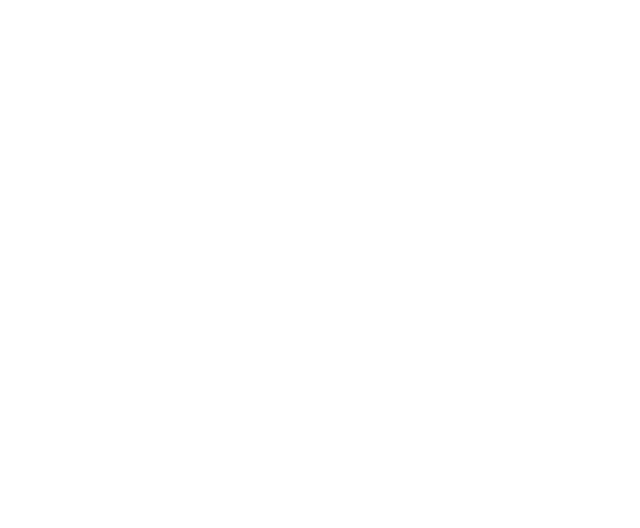
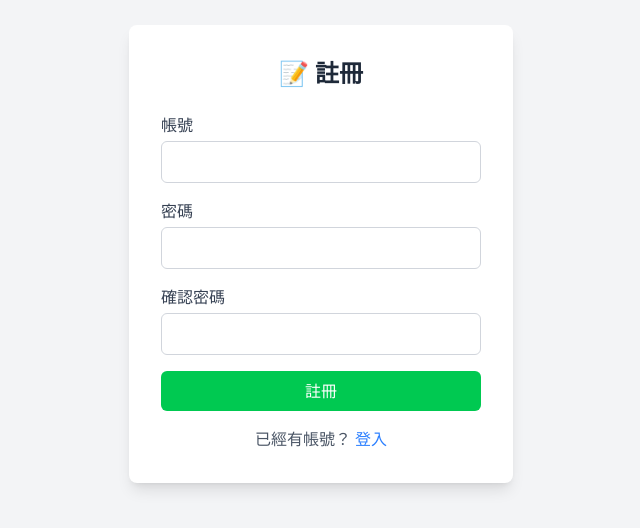
Before and after one commit to boyiliu1007/Managable, a Vue app in the folder frontend/: page /signup in a window 1280 px wide. Before the commit this address had no page. Shown: the part 146-674 px from the top of the page, without its empty margins (319-959 px from the left). Built offline with nearby package versions, Linux system fonts and the light colour scheme.

Commit message:
add: login page and signup page format

```diff
--- /dev/null
+++ b/frontend/src/pages/Login.vue
@@ -0,0 +1,65 @@
+<script setup>
+import { ref } from 'vue'
+import { useRouter } from 'vue-router'
+
+const router = useRouter()
+const username = ref('')
+const password = ref('')
+const errorMsg = ref('')
+
+const login = () => {
+  // 模擬登入驗證（這裡可以改成呼叫後端 API）
+  if (username.value === 'admin' && password.value === '1234') {
+    localStorage.setItem('token', 'fake_token_123') // 存入假 Token
+    router.push('/home') // 跳轉到 Home 頁面
+  } else {
+    errorMsg.value = '帳號或密碼錯誤！'
+  }
+}
+
+</script>
+
+<template>
+  <div class="min-h-screen flex items-center justify-center bg-gray-100">
+    <div class="bg-white p-8 rounded-lg shadow-lg w-full max-w-sm">
+      <h2 class="text-2xl font-bold text-center text-gray-800 mb-6">🔐 Login</h2>
+
+      <form @submit.prevent="login" class="space-y-4">
+        <div>
+          <label class="block text-gray-700 font-medium">Account</label>
+          <input
+            v-model="username"
+            type="text"
+            class="w-full mt-1 p-2 border border-gray-300 rounded-md focus:outline-none focus:ring-2 focus:ring-blue-500"
+            placeholder="type here"
+            required
+          />
+        </div>
+
+        <div>
+          <label class="block text-gray-700 font-medium">Password</label>
+          <input
+            v-model="password"
+            type="password"
+            class="w-full mt-1 p-2 border border-gray-300 rounded-md focus:outline-none focus:ring-2 focus:ring-blue-500"
+            placeholder="type here"
+            required
+          />
+        </div>
+
+        <p v-if="errorMsg" class="text-red-500 text-sm text-center">{{ errorMsg }}</p>
+
+        <button
+          type="submit"
+          class="w-full bg-blue-500 text-white py-2 rounded-md hover:bg-blue-600 transition duration-300"
+        >
+          Login
+        </button>
+      </form>
+
+      <p class="text-center text-gray-600 mt-4">
+        還沒有帳號？ <a href="#" class="text-blue-500 hover:underline">註冊</a>
+      </p>
+    </div>
+  </div>
+</template>
--- /dev/null
+++ b/frontend/src/pages/Signup.vue
@@ -0,0 +1,93 @@
+<template>
+    <div class="min-h-screen flex items-center justify-center bg-gray-100">
+      <div class="bg-white p-8 rounded-lg shadow-lg w-full max-w-sm">
+        <h2 class="text-2xl font-bold text-center text-gray-800 mb-6">📝 註冊</h2>
+
+        <form @submit.prevent="register" class="space-y-4">
+          <div>
+            <label class="block text-gray-700 font-medium">帳號</label>
+            <input
+              v-model="username"
+              type="text"
+              class="w-full mt-1 p-2 border border-gray-300 rounded-md focus:ring-2 focus:ring-blue-500"
+              required
+            />
+          </div>
+
+          <div>
+            <label class="block text-gray-700 font-medium">密碼</label>
+            <input
+              v-model="password"
+              type="password"
+              class="w-full mt-1 p-2 border border-gray-300 rounded-md focus:ring-2 focus:ring-blue-500"
+              required
+            />
+          </div>
+
+          <div>
+            <label class="block text-gray-700 font-medium">確認密碼</label>
+            <input
+              v-model="confirmPassword"
+              type="password"
+              class="w-full mt-1 p-2 border border-gray-300 rounded-md focus:ring-2 focus:ring-blue-500"
+              required
+            />
+          </div>
+
+          <p v-if="errorMsg" class="text-red-500 text-sm text-center">{{ errorMsg }}</p>
+          <p v-if="successMsg" class="text-green-500 text-sm text-center">{{ successMsg }}</p>
+
+          <button
+            type="submit"
+            class="w-full bg-green-500 text-white py-2 rounded-md hover:bg-green-600 transition duration-300"
+          >
+            註冊
+          </button>
+        </form>
+
+        <p class="text-center text-gray-600 mt-4">
+          已經有帳號？ <router-link to="/login" class="text-blue-500 hover:underline">登入</router-link>
+        </p>
+      </div>
+    </div>
+  </template>
+
+
+  <script setup>
+  import { ref } from 'vue'
+  import { useRouter } from 'vue-router'
+
+  const router = useRouter()
+  const username = ref('')
+  const password = ref('')
+  const confirmPassword = ref('')
+  const errorMsg = ref('')
+  const successMsg = ref('')
+
+  const register = async () => {
+    errorMsg.value = ''
+    successMsg.value = ''
+
+    if (!username.value || !password.value || !confirmPassword.value) {
+      errorMsg.value = '所有欄位都必須填寫！'
+      return
+    }
+
+    if (password.value !== confirmPassword.value) {
+      errorMsg.value = '兩次輸入的密碼不一致！'
+      return
+    }
+
+    // 模擬 API 延遲 1.5 秒
+    setTimeout(() => {
+      if (username.value === 'test') {
+        errorMsg.value = '此帳號已被註冊！'
+      } else {
+        successMsg.value = '註冊成功！請登入'
+        setTimeout(() => router.push('/login'), 1500) // 1.5 秒後跳轉到登入頁
+      }
+    }, 1500)
+  }
+
+
+  </script>
--- a/frontend/src/router/index.js
+++ b/frontend/src/router/index.js
@@ -1,12 +1,27 @@
 // src/router/index.js
 import { createRouter, createWebHistory } from 'vue-router';
 import Home from '@/pages/Home.vue';
-
+import Login from '@/pages/Login.vue';
+import Signup from '@/pages/Signup.vue';
 const routes = [
+  {
+    path: '/',
+    redirect: '/login'
+  },
   {
     path: '/home',
     name: 'Home',
     component: Home,
+  },
+  {
+    path: '/login',
+    name: 'Login',
+    component: Login,
+  },
+  {
+    path: '/signup',
+    name: 'Signup',
+    component: Signup,
   },
 ];
 
```
